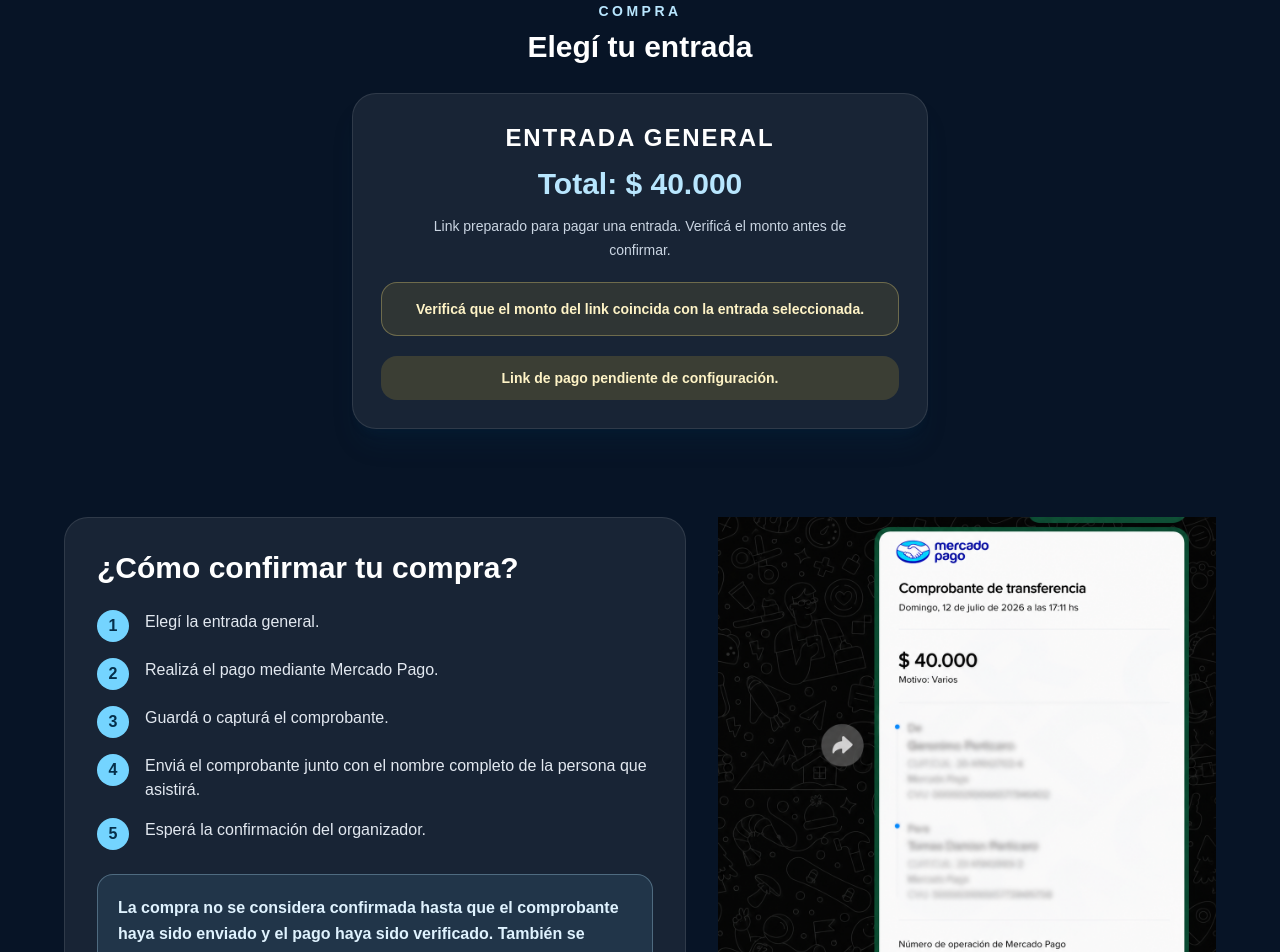
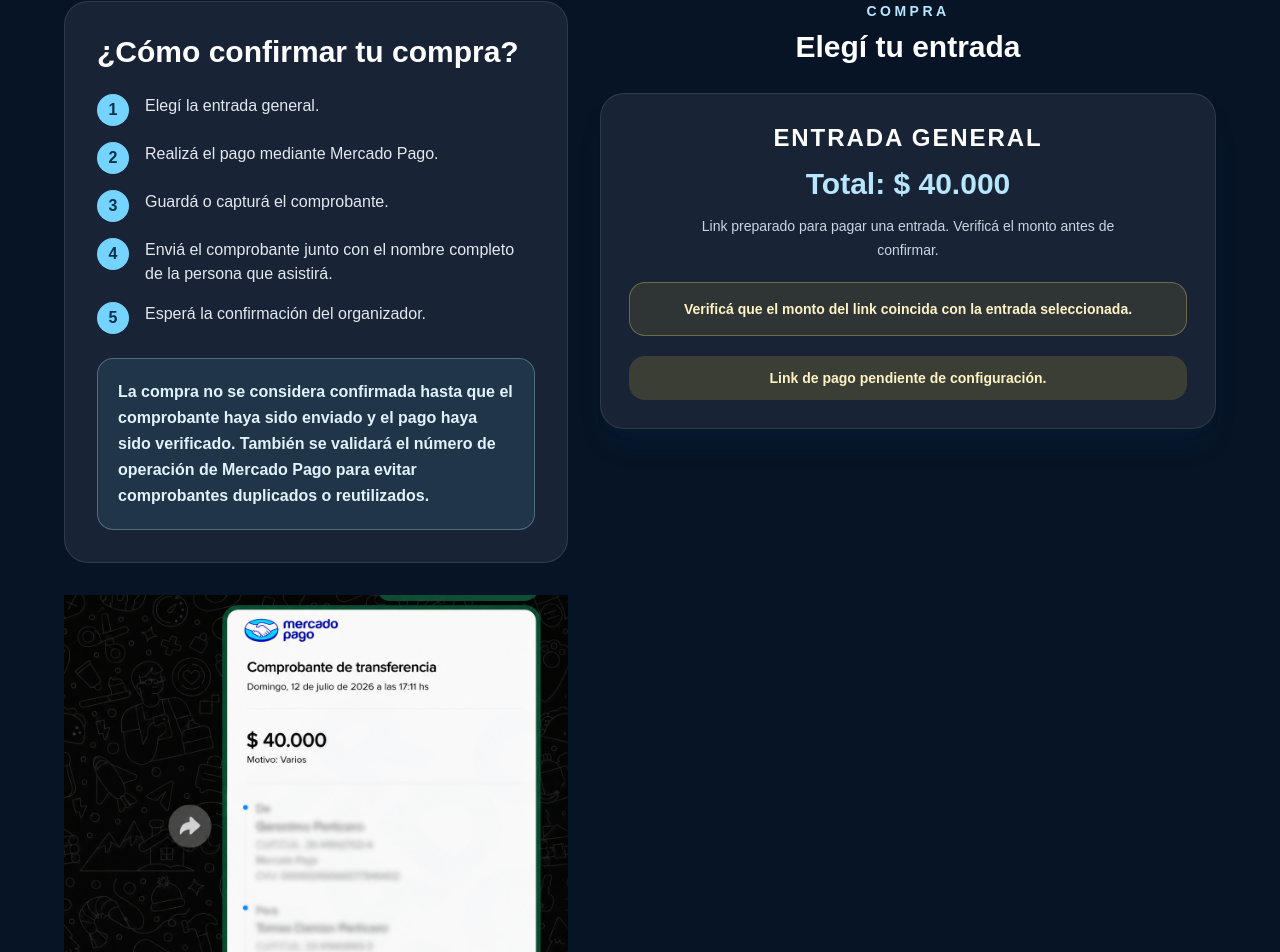
Before and after one commit to tomas1aws/entradaslalecheria, a Next.js app: page / in a window 1280 px wide. Shown: the part 787-1739 px from the top of the page. Built offline with nearby package versions, Linux system fonts and the light colour scheme.

Commit message:
Reorganize purchase landing layout

```diff
--- a/src/app/page.tsx
+++ b/src/app/page.tsx
@@ -3,8 +3,7 @@
 import { FAQSection } from "@/components/FAQSection";
 import { Footer } from "@/components/Footer";
 import { HeroSection } from "@/components/HeroSection";
-import { PurchaseOptions } from "@/components/PurchaseOptions";
-import { TutorialSection } from "@/components/TutorialSection";
+import { PurchaseFlowSection } from "@/components/PurchaseFlowSection";
 
 export default function Home() {
   return (
@@ -12,8 +11,7 @@
       <main>
         <HeroSection />
         <EventDetails />
-        <PurchaseOptions />
-        <TutorialSection />
+        <PurchaseFlowSection />
         <ContactSection />
         <FAQSection />
       </main>
--- /dev/null
+++ b/src/components/PurchaseFlowSection.tsx
@@ -0,0 +1,85 @@
+import Image from "next/image";
+
+import { eventConfig } from "@/config/event";
+import { formatCurrency, getPaymentHref } from "@/config/helpers";
+
+const steps = [
+  "Elegí la entrada general.",
+  "Realizá el pago mediante Mercado Pago.",
+  "Guardá o capturá el comprobante.",
+  "Enviá el comprobante junto con el nombre completo de la persona que asistirá.",
+  "Esperá la confirmación del organizador.",
+] as const;
+
+export function PurchaseFlowSection() {
+  const href = getPaymentHref();
+  const isPending = href.startsWith("#pago-pendiente");
+  const total = formatCurrency(eventConfig.ticketPrice);
+
+  return (
+    <section id="comprar" className="px-5 py-10 sm:px-8 lg:px-12" aria-labelledby="comprar-titulo">
+      <div className="mx-auto grid max-w-6xl gap-8 lg:grid-cols-[0.9fr_1.1fr] lg:items-start">
+        <div className="space-y-8">
+          <article className="rounded-3xl border border-white/10 bg-white/[0.07] p-6 sm:p-8" aria-labelledby="tutorial-titulo">
+            <h2 id="tutorial-titulo" className="text-3xl font-black text-white">¿Cómo confirmar tu compra?</h2>
+            <ol className="mt-6 space-y-4">
+              {steps.map((step, index) => (
+                <li key={step} className="flex gap-4 text-slate-200">
+                  <span className="flex size-8 shrink-0 items-center justify-center rounded-full bg-sky-300 font-black text-sky-950">{index + 1}</span>
+                  <span>{step}</span>
+                </li>
+              ))}
+            </ol>
+            <p className="mt-6 rounded-2xl border border-sky-200/30 bg-sky-300/10 p-4 font-bold leading-relaxed text-sky-100 sm:p-5">
+              La compra no se considera confirmada hasta que el comprobante haya sido enviado y el pago haya sido verificado. También se validará el número de operación de Mercado Pago para evitar comprobantes duplicados o reutilizados.
+            </p>
+          </article>
+
+          <div className="flex min-h-96 items-center justify-center">
+            <Image
+              src="/images/ejcomprobante2.png"
+              alt="Ejemplo real de comprobante de pago"
+              width={1182}
+              height={1330}
+              className="h-auto w-full object-contain"
+              sizes="(min-width: 1024px) 42vw, 90vw"
+            />
+          </div>
+        </div>
+
+        <div>
+          <div className="text-center">
+            <p className="text-sm font-bold uppercase tracking-[0.25em] text-sky-200">Compra</p>
+            <h2 id="comprar-titulo" className="mt-2 text-3xl font-black text-white">Elegí tu entrada</h2>
+          </div>
+
+          <article aria-live="polite" className="mx-auto mt-7 max-w-xl rounded-3xl border border-white/10 bg-white/[0.07] p-5 text-center shadow-xl shadow-sky-950/20 sm:p-7 lg:max-w-none">
+            <h3 className="text-2xl font-black uppercase tracking-[0.08em] text-white">Entrada general</h3>
+            <p className="mt-3 text-3xl font-black text-sky-200">Total: {total}</p>
+            <p className="mx-auto mt-3 max-w-md text-sm leading-6 text-slate-300">
+              Link preparado para pagar una entrada. Verificá el monto antes de confirmar.
+            </p>
+            <p className="mt-5 rounded-2xl border border-amber-200/30 bg-amber-300/10 p-4 text-sm font-semibold text-amber-100">
+              Verificá que el monto del link coincida con la entrada seleccionada.
+            </p>
+            {isPending ? (
+              <p className="mt-5 rounded-2xl bg-amber-300/15 p-3 text-sm font-semibold text-amber-100" role="status">
+                Link de pago pendiente de configuración.
+              </p>
+            ) : (
+              <a
+                href={href}
+                target="_blank"
+                rel="noopener noreferrer"
+                aria-label="Pagar entrada general con Mercado Pago"
+                className="mt-5 inline-flex min-h-12 w-full items-center justify-center rounded-2xl bg-sky-400 px-5 py-3 text-center font-bold text-sky-950 transition hover:bg-sky-200 focus:outline-none focus:ring-4 focus:ring-sky-200/70 sm:w-auto"
+              >
+                Pagar con Mercado Pago
+              </a>
+            )}
+          </article>
+        </div>
+      </div>
+    </section>
+  );
+}
```
